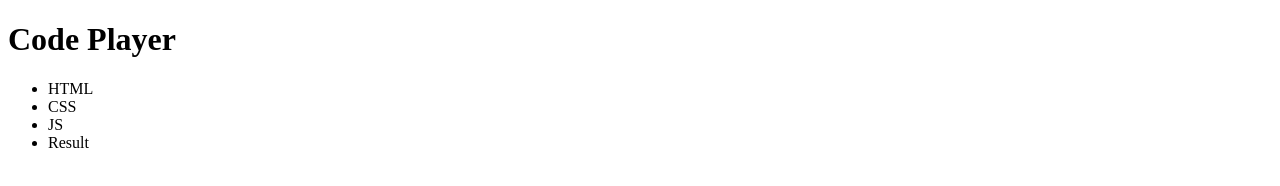
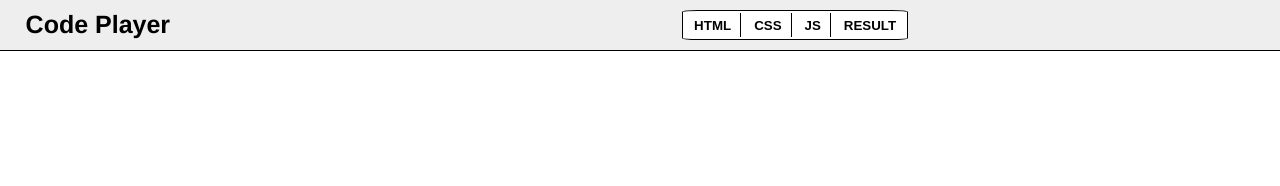
Before and after one commit to lucasribeiro1990/learning-jquery, a plain HTML site: page index.html in a window 1280 px wide. Drawn offline with Linux system fonts and the light colour scheme.

Commit message:
Formats the menu bar and buttons

```diff
--- a/index.html
+++ b/index.html
@@ -1,17 +1,18 @@
 <!DOCTYPE html>
 <html>
-	<header>
-		<meta id="x-language" value="pt-br">
-	</header>
+	<head>
+		<link rel="StyleSheet" href="styles.css" type="text/css"></link>
+		<script src="scripts.js" type="text/javascript"></script>
+	</head>
 	<body>
 		<div id="wrapper">
 			<div id="top-bar" class="top-bar">
 				<h1>Code Player</h1>
 				<ul id="menu-bar" class="menu">
-					<li class="menu-item">HTML</li>
-					<li class="menu-item">CSS</li>
-					<li class="menu-item">JS</li>
-					<li class="menu-item">Result</li>
+					<li id="" class="menu-item"><button id="html-button">HTML</button></li>
+					<li class="menu-item"><button id="css-button">CSS</button></li>
+					<li class="menu-item"><button id="js-button">JS</button></li>
+					<li id="btn-result" class="menu-item"><button id="result-button">RESULT</button></li>
 				</ul>
 			</div>
 			<div id="main-container">
--- a/styles.css
+++ b/styles.css
@@ -1,11 +1,68 @@
 body {
 	margin: 0;
 	padding: 0;
+	font-family: "HelveticaNeue-Light", "Helvetica Neue Light", "Helvetica Neue", Helvetica, Arial, "Lucida Grande", sans-serif;
+	font-weight: 300;
+}
+
+#wrapper {
+	width: 100%;
+	height: 100%;
 }
 
 #top-bar {
 	width: 100%;
-	border-color: gray;
+	height: auto;
+	background-color: #EEE;
+	border-bottom: 1px solid black;
+	float: left;
+}
+
+#top-bar h1 {
+	float: left;
+	margin: 0;
+	font-size: 25px;
+	padding: 0;
+	margin-top: 10px;
+	margin-bottom: 10px;
+	margin-left: 2%;
+}
+
+#menu-bar {
+	display: block;
+	background-color: #FFF;
+	list-style: none;
+	border-radius: 7%;
+	float: left;
+	padding: 0;
+	margin-top: 10px;
+	margin-bottom: 10px;
+	margin-left: 40%;
+}
+
+.menu-item {
+	float: left;
+	padding: 3px;
+	margin: 2px;
+	border-right: 1px solid black;
+}
+
+.menu-item:visited {
+	background-color: blue;
+}
+
+button:hover {
+	cursor: crosshair;
+}
+
+#btn-result {
+	border-right: none;
+}
+
+button {
+	background-color: rgba(0,0,0,0);
+	border: none;
+	font-weight: bold;
 }
 
 #menu-bar {
```
